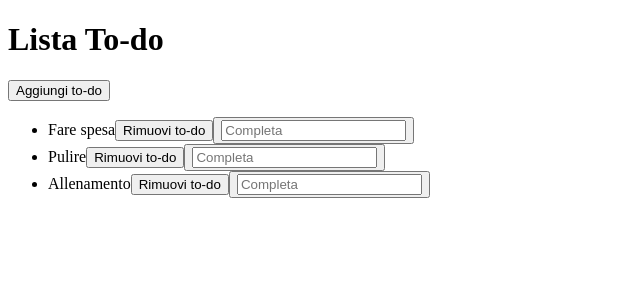
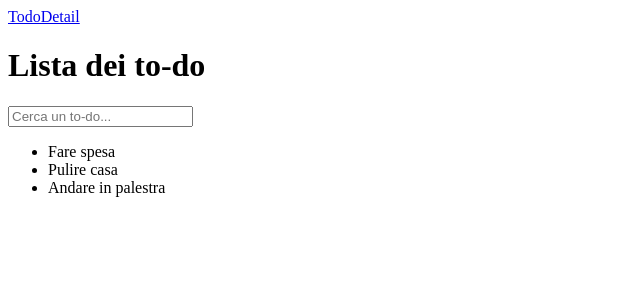
Before and after one commit to Giuliazeolla/MiaTech, a React (Vite) app in the folder router-dom/: page /todo-detail in a window 1280 px wide. Shown: the top 300 px of the page, without its empty margins (0-640 px from the left). Built offline with nearby package versions, Linux system fonts and the light colour scheme.

Commit message:
fixed searchTerm

```diff
--- a/router-dom/src/App.jsx
+++ b/router-dom/src/App.jsx
@@ -1,14 +1,20 @@
 import React from "react";
-import { BrowserRouter as Router, Route, Routes,} from 'react-router-dom';
-import Home from "./pages/Home";
-import About from "./pages/About";
+import { BrowserRouter as Router, Route, Routes, } from 'react-router-dom';
 import Layout from "./components/Layout";
+import TodoDetail from "./pages/TodoDetail";
 import TodoList from "./pages/TodoList"
 
 const App = () => {
   return (
     <>
-    <TodoList />
+      <Router>
+        <Routes>
+          <Route path="/" element={<Layout />}>
+          <Route path="/" element={<TodoList />} />
+            <Route path="/todo-detail" element={<TodoDetail />} />
+          </Route>
+        </Routes>
+      </Router >
     </>
   )
 };
--- a/router-dom/src/components/Layout.jsx
+++ b/router-dom/src/components/Layout.jsx
@@ -5,8 +5,7 @@ const Layout = () => {
     return (
         <div>
             <nav>
-            <Link to="/">Home</Link>
-            <Link to="/about">About</Link>
+            <Link to="/todo-detail">TodoDetail</Link>
             </nav>
             <main>
                 <Outlet />
--- /dev/null
+++ b/router-dom/src/pages/TodoDetail.jsx
@@ -0,0 +1,40 @@
+import { Link, useSearchParams } from "react-router-dom";
+
+const TodoDetail = () => {
+    const todos = [
+        { id: 1, title: "Fare spesa", description: "Comprare gli ingredienti per la torta" },
+        { id: 2, title: "Pulire casa", description: "Pulire bagno e cucina" },
+        { id: 3, title: "Andare in palestra", description: "Allenare addominali e gambe" },
+    ];
+
+    const [searchParams, setSearchParams] = useSearchParams();
+    const searchTerm = searchParams.get("search") || "";
+
+    const filteredTodos = todos.filter(todo =>
+        todo.title.toLowerCase().includes(searchTerm.toLowerCase()));
+
+    const handleSearch = (e) => {
+        const value = e.target.value;
+        setSearchParams(value ? { search: value } : {});
+    }
+
+
+    return (
+        <div>
+            <h1>Lista dei to-do</h1>
+            <input type="teext" placeholder="Cerca un to-do..." value={searchTerm} onChange={handleSearch} />
+            <ul>
+                {
+                    filteredTodos.map((todo) => (
+                        <li key={todo.id}>
+                            {todo.title}
+                        </li>
+                    ))
+                }
+            </ul>
+        </div>
+    )
+
+};
+
+export default TodoDetail;
--- a/router-dom/src/pages/TodoList.jsx
+++ b/router-dom/src/pages/TodoList.jsx
@@ -1,6 +1,7 @@
 import { useDispatch, useSelector } from "react-redux"
 import { addTodo, removeTodo, toggleTodo } from "../slices/todoSlice";
 import { useState } from "react";
+
 
 const TodoList = () => {
     const [input, setInput] = useState('');
@@ -31,6 +32,7 @@ const TodoList = () => {
                         <li key={todo.id}>
                             {todo.title}
                             <button onClick={() => handleRemove(todo.id)}>Rimuovi to-do</button>
+                            <></>
                             <button>
                                 {
                                     todo.completed ? 'Completato' : <input type="text" placeholder="Completa" onChange={(e) => handleToggle(e, todo.id, todo.title)} />
```
